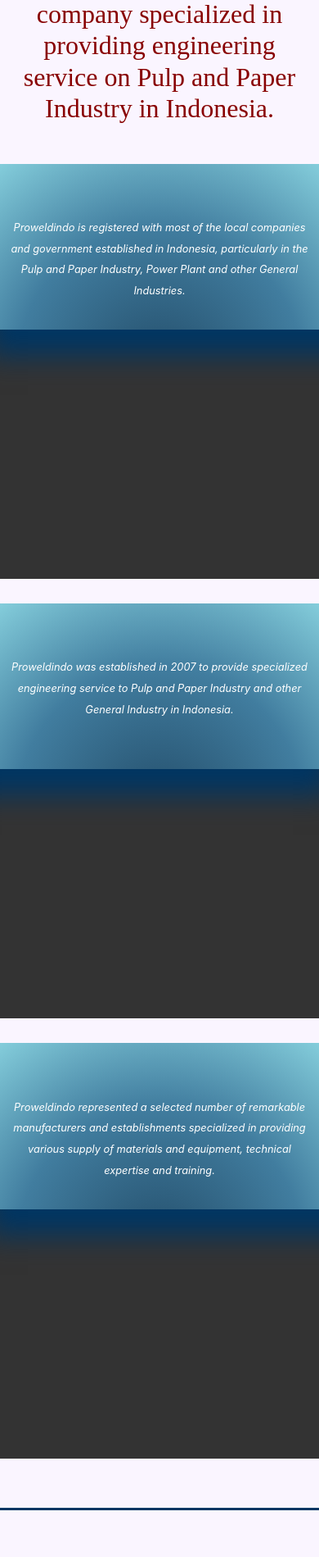
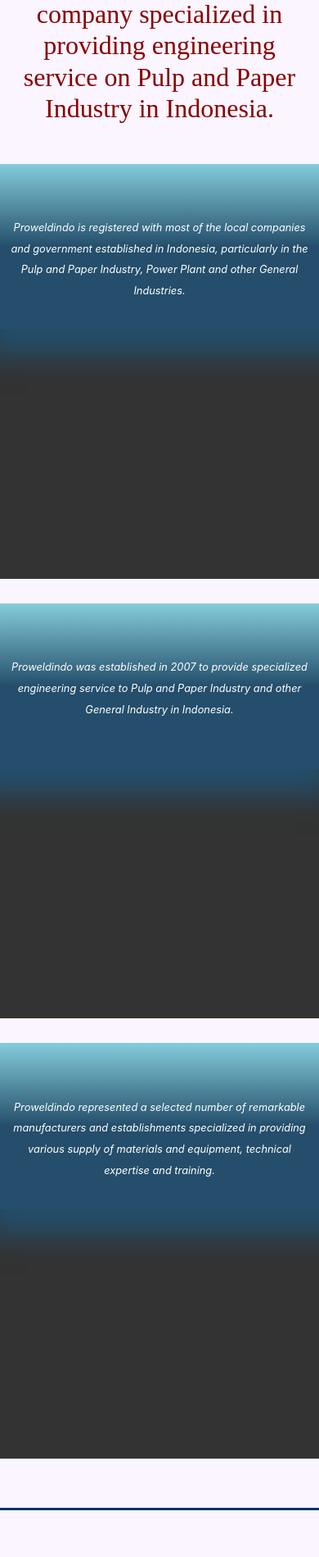
Before and after one commit to ichsanni/proweldindo, a PHP site: page /home_page.html in a window 390 px wide. Shown: the part 1008-2907 px from the top of the page at 82% size. Run offline with PHP 8.4, Linux system fonts and the light colour scheme.

Commit message:
added gradients on mobile

```diff
--- a/style.css
+++ b/style.css
@@ -60,11 +60,11 @@
         width: 100% !important;
     }
     .shadow-right {
-        box-shadow: 1em 0em 2em 2em rgba(0, 54, 99, 1) !important;
+        box-shadow: 1em 0em 2em 2em rgb(36,78,107) !important;
         transform: skew(0deg) !important;
     }
     .shadow-left {
-        box-shadow: -1em 0em 2em 2em rgba(0, 54, 99, 1) !important;
+        box-shadow: -1em 0em 2em 2em rgb(36,78,107) !important;
         transform: skew(0deg) !important;
     }
     .new-reason-text {
@@ -79,6 +79,13 @@
     #workshop::before {
         content: "\A";
         white-space: pre;
+    }
+    .new-reason {
+        background: rgb(36,78,107) !important;
+        background: -moz-linear-gradient(0deg, rgba(36,78,107,1) 80%, rgba(132,205,219,1) 100%) !important;
+        background: -webkit-linear-gradient(0deg, rgba(36,78,107,1) 80%, rgba(132,205,219,1) 100%) !important;
+        background: linear-gradient(0deg, rgba(36,78,107,1) 80%, rgba(132,205,219,1) 100%) !important;
+        filter: progid:DXImageTransform.Microsoft.gradient(startColorstr="#244e6b",endColorstr="#84cddb",GradientType=1) !important;
     }
     .ser-details {
         margin: 10px 0 !important;
```
